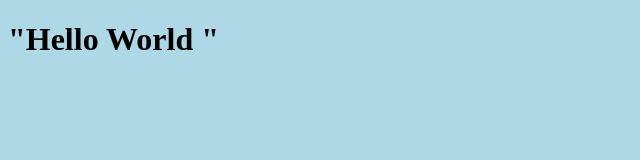
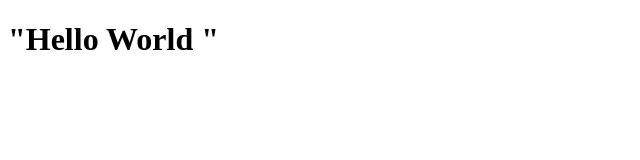
Before and after one commit to neoneophyte0/neoneophyte0.github.io, a plain HTML site: page index.html in a window 1280 px wide. Shown: the whole page, without its empty margins (0-640 px from the left). Drawn offline with Linux system fonts and the light colour scheme.

Commit message:
Update index.html

```diff
--- a/index.html
+++ b/index.html
@@ -1,14 +1,6 @@
 
 <!DOCTYPE html>
 <html>
-  <head>
-  <style>
-body {
-  background-color: lightblue;
-}
-
-</style>
-    </head>
 <body>
 
 <h1>"Hello World "</h1>
```
